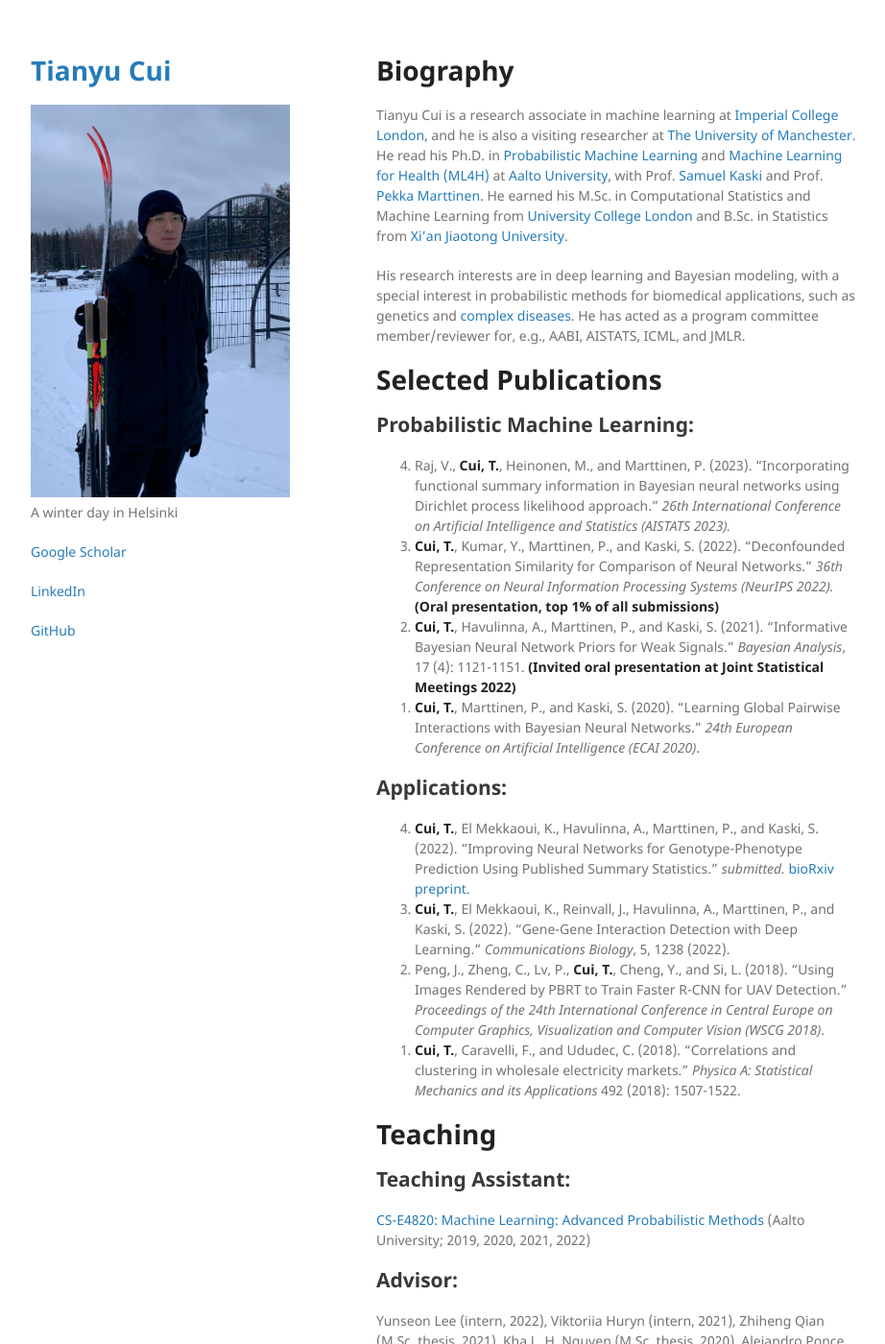
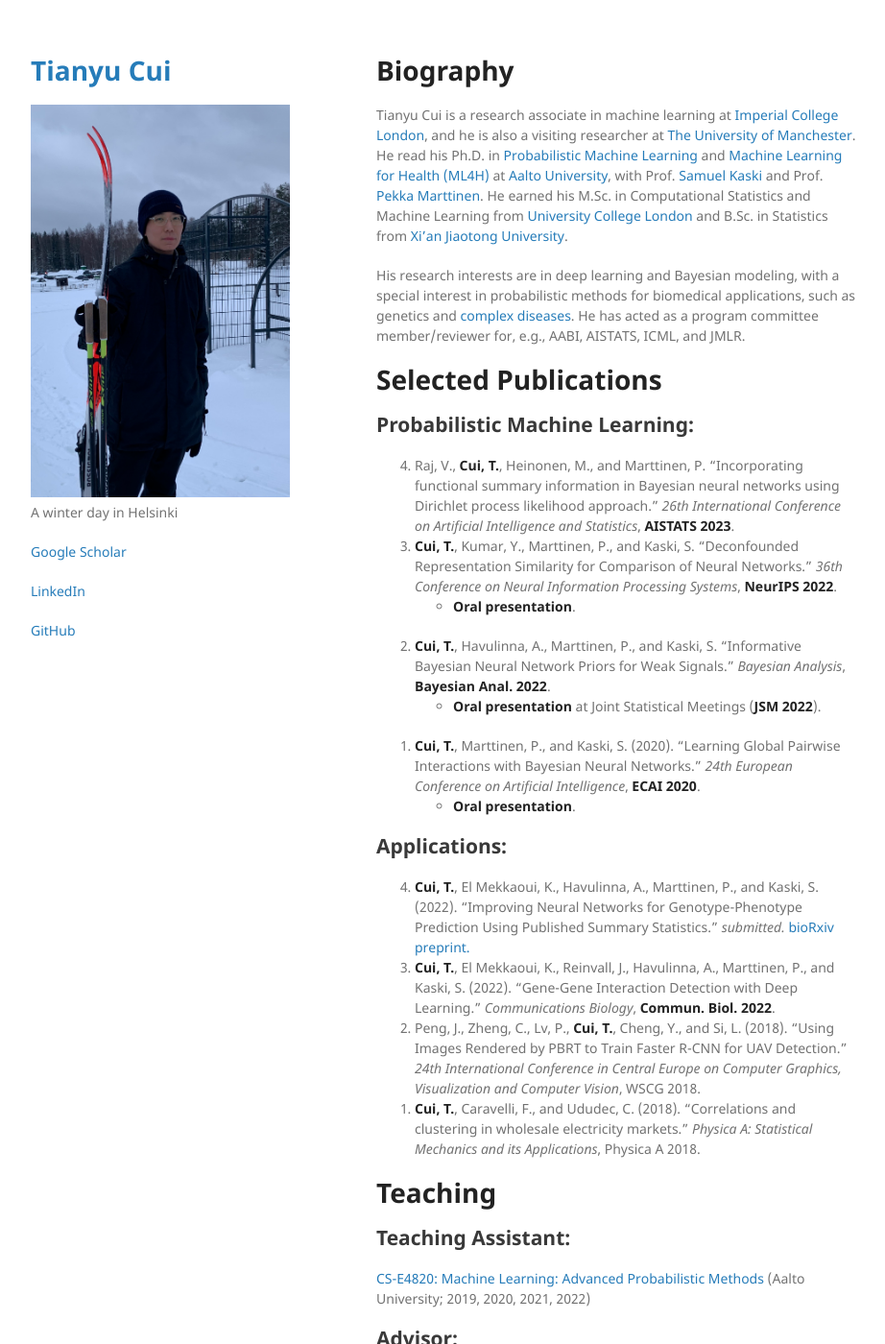
Before and after one commit to tycui/tycui.github.io, a Jekyll site: the page built from index.md, in a window 1280 px wide and 1400 px high. Shown: the whole window at 96% size, without its empty margins (178-1100 px from the left). Built offline with Jekyll 4.4.1, drawn with Linux system fonts in a browser that asks for light colours; our own code applies the rules of GitHub Pages for plain Markdown files.

Commit message:
Update index.md

```diff
--- a/index.md
+++ b/index.md
@@ -11,17 +11,20 @@ His research interests are in deep learning and Bayesian modeling, with a specia
 # Selected Publications
 
 ## Probabilistic Machine Learning:
-0. Raj, V., **Cui, T.**, Heinonen, M., and Marttinen, P. (2023). "Incorporating functional summary information in Bayesian neural networks using Dirichlet process likelihood approach." _26th International Conference on Artificial Intelligence and Statistics (AISTATS 2023)._
-0. **Cui, T.**, Kumar, Y., Marttinen, P., and Kaski, S. (2022). "Deconfounded Representation Similarity for Comparison of Neural Networks." _36th Conference on Neural Information Processing Systems (NeurIPS 2022)._ **(Oral presentation, top 1% of all submissions)**
-0. **Cui, T.**, Havulinna, A., Marttinen, P., and Kaski, S. (2021). "Informative Bayesian Neural Network Priors for Weak Signals." _Bayesian Analysis_, 17 (4): 1121-1151. **(Invited oral presentation at Joint Statistical Meetings 2022)**
-0. **Cui, T.**, Marttinen, P., and Kaski, S. (2020). "Learning Global Pairwise Interactions with Bayesian Neural Networks." _24th European Conference on Artificial Intelligence (ECAI 2020)_.
+0. Raj, V., **Cui, T.**, Heinonen, M., and Marttinen, P. "Incorporating functional summary information in Bayesian neural networks using Dirichlet process likelihood approach." _26th International Conference on Artificial Intelligence and Statistics_, **AISTATS 2023**.
+0. **Cui, T.**, Kumar, Y., Marttinen, P., and Kaski, S. "Deconfounded Representation Similarity for Comparison of Neural Networks." _36th Conference on Neural Information Processing Systems_, **NeurIPS 2022**.
+- **Oral presentation**.
+0. **Cui, T.**, Havulinna, A., Marttinen, P., and Kaski, S. "Informative Bayesian Neural Network Priors for Weak Signals." _Bayesian Analysis_, **Bayesian Anal. 2022**.
+- **Oral presentation** at Joint Statistical Meetings (**JSM 2022**).
+0. **Cui, T.**, Marttinen, P., and Kaski, S. (2020). "Learning Global Pairwise Interactions with Bayesian Neural Networks." _24th European Conference on Artificial Intelligence_, **ECAI 2020**.
+- **Oral presentation**.
 {: reversed="reversed"}
 
 ## Applications:
 0. **Cui, T.**, El Mekkaoui, K., Havulinna, A., Marttinen, P., and Kaski, S. (2022). "Improving Neural Networks for Genotype-Phenotype Prediction Using Published Summary Statistics." _submitted._ [bioRxiv preprint.](https://www.biorxiv.org/content/10.1101/2021.11.09.467937v1)
-0. **Cui, T.**, El Mekkaoui, K., Reinvall, J., Havulinna, A., Marttinen, P., and Kaski, S. (2022). "Gene-Gene Interaction Detection with Deep Learning." _Communications Biology_, 5, 1238 (2022).
-0. Peng, J., Zheng, C., Lv, P., **Cui, T.**, Cheng, Y., and Si, L. (2018). "Using Images Rendered by PBRT to Train Faster R-CNN for UAV Detection." _Proceedings of the 24th International Conference in Central Europe on Computer Graphics, Visualization and Computer Vision (WSCG 2018)_.
-0. **Cui, T.**, Caravelli, F., and Ududec, C. (2018). "Correlations and clustering in wholesale electricity markets." _Physica A: Statistical Mechanics and its Applications_ 492 (2018): 1507-1522.
+0. **Cui, T.**, El Mekkaoui, K., Reinvall, J., Havulinna, A., Marttinen, P., and Kaski, S. (2022). "Gene-Gene Interaction Detection with Deep Learning." _Communications Biology_, **Commun. Biol. 2022**.
+0. Peng, J., Zheng, C., Lv, P., **Cui, T.**, Cheng, Y., and Si, L. (2018). "Using Images Rendered by PBRT to Train Faster R-CNN for UAV Detection." _24th International Conference in Central Europe on Computer Graphics, Visualization and Computer Vision_, WSCG 2018.
+0. **Cui, T.**, Caravelli, F., and Ududec, C. (2018). "Correlations and clustering in wholesale electricity markets." _Physica A: Statistical Mechanics and its Applications_, Physica A 2018.
 {: reversed="reversed"}
 
 
```
